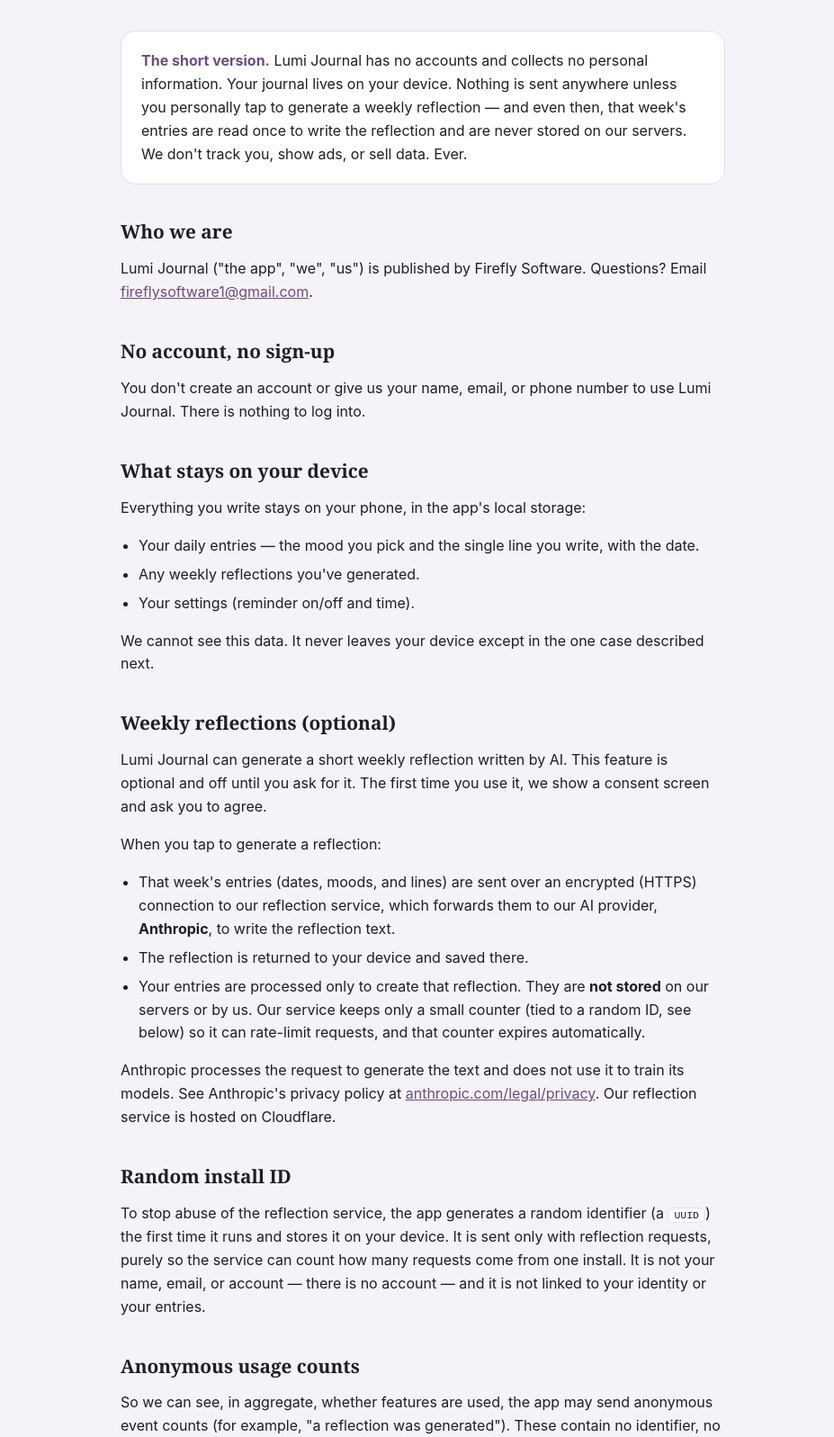
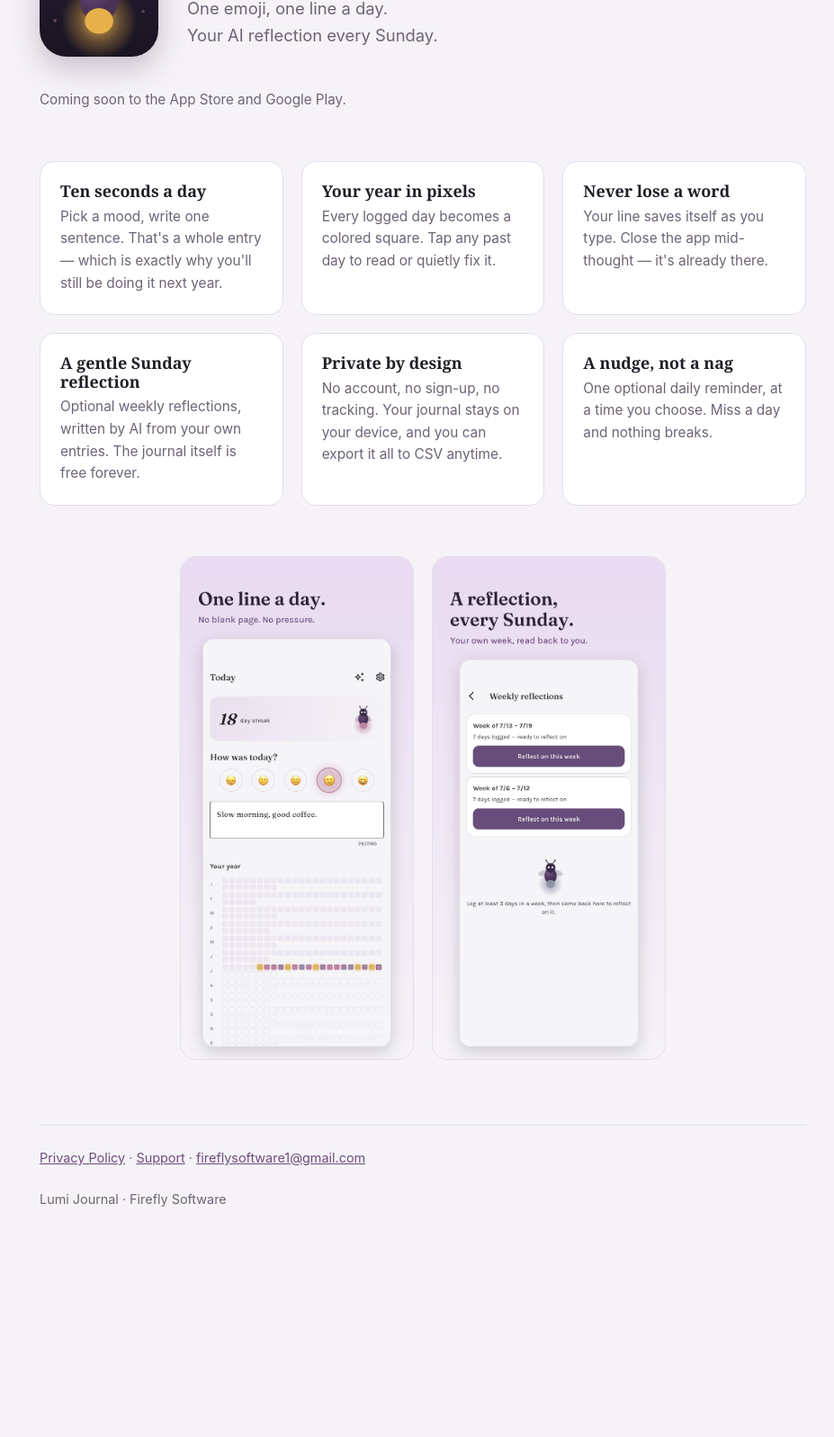
Before and after one commit to UnverFirat/lumi-journal-legal, a plain HTML site: page index.html in a window 1280 px wide. Shown: the part 133-1730 px from the top of the page at 90% size, without its empty margins (170-1097 px from the left). After the commit the page ends 1557 px from the top, so only its background shows below. Drawn offline with Linux system fonts and the light colour scheme.

Commit message:
Add landing page and support page alongside privacy policy

```diff
--- a/index.html
+++ b/index.html
@@ -3,153 +3,98 @@
 <head>
 <meta charset="utf-8">
 <meta name="viewport" content="width=device-width, initial-scale=1">
-<title>Lumi Journal — Privacy Policy</title>
+<title>Lumi Journal — one line a day</title>
+<meta name="description" content="One emoji, one line a day. A tiny journal with gentle weekly AI reflections. No account, no tracking.">
 <style>
-  :root {
-    --bg: #f5f3f7; --card: #ffffff; --ink: #211d26; --muted: #6d6376;
-    --accent: #6d4c7d; --rule: #e4dcec;
+  :root { --bg:#f5f3f7; --card:#fff; --ink:#211d26; --muted:#6d6376;
+          --accent:#6d4c7d; --rule:#e4dcec; }
+  @media (prefers-color-scheme: dark) {
+    :root { --bg:#1a1523; --card:#241d30; --ink:#ede8f2; --muted:#b1a6c0;
+            --accent:#c9a9dd; --rule:#3a3048; }
   }
-  @media (prefers-color-scheme: dark) {
-    :root {
-      --bg: #1a1523; --card: #241d30; --ink: #ede8f2; --muted: #b1a6c0;
-      --accent: #c9a9dd; --rule: #3a3048;
-    }
-  }
-  * { box-sizing: border-box; }
-  body {
-    margin: 0; background: var(--bg); color: var(--ink);
-    font-family: -apple-system, BlinkMacSystemFont, "Segoe UI", Roboto, sans-serif;
-    line-height: 1.62; -webkit-font-smoothing: antialiased;
-  }
-  .wrap { max-width: 720px; margin: 0 auto; padding: 56px 24px 96px; }
-  h1, h2 { font-family: Georgia, "Times New Roman", serif; font-weight: 600;
-           line-height: 1.2; color: var(--ink); }
-  h1 { font-size: 2.1rem; margin: 0 0 6px; }
-  h2 { font-size: 1.3rem; margin: 40px 0 10px; }
-  .sub { color: var(--muted); margin: 0 0 40px; font-size: .95rem; }
-  .tldr {
-    background: var(--card); border: 1px solid var(--rule); border-radius: 16px;
-    padding: 20px 22px; margin: 0 0 8px;
-  }
-  .tldr strong { color: var(--accent); }
-  a { color: var(--accent); }
-  ul { padding-left: 20px; }
-  li { margin: 6px 0; }
-  code { background: var(--card); border: 1px solid var(--rule);
-         border-radius: 6px; padding: 1px 6px; font-size: .88em; }
-  hr { border: none; border-top: 1px solid var(--rule); margin: 48px 0 0; }
-  footer { color: var(--muted); font-size: .85rem; margin-top: 20px; }
+  * { box-sizing:border-box; }
+  body { margin:0; background:var(--bg); color:var(--ink); line-height:1.6;
+         font-family:-apple-system,BlinkMacSystemFont,"Segoe UI",Roboto,sans-serif;
+         -webkit-font-smoothing:antialiased; }
+  .wrap { max-width:900px; margin:0 auto; padding:64px 24px 80px; }
+  h1,h2 { font-family:Georgia,"Times New Roman",serif; font-weight:600; line-height:1.15; }
+  .hero { display:flex; gap:32px; align-items:center; flex-wrap:wrap; }
+  .hero img.icon { width:132px; height:132px; border-radius:30px; flex:none;
+                   box-shadow:0 12px 32px rgba(74,51,87,.28); }
+  .hero h1 { font-size:2.6rem; margin:0 0 8px; }
+  .tag { color:var(--muted); font-size:1.15rem; margin:0; }
+  .cta { margin:36px 0 0; color:var(--muted); font-size:.95rem; }
+  .grid { display:grid; grid-template-columns:repeat(auto-fit,minmax(240px,1fr));
+          gap:20px; margin:56px 0 0; }
+  .card { background:var(--card); border:1px solid var(--rule); border-radius:16px;
+          padding:22px; }
+  .card h2 { font-size:1.12rem; margin:0 0 6px; }
+  .card p { margin:0; color:var(--muted); font-size:.96rem; }
+  .shots { display:flex; gap:20px; margin:56px 0 0; flex-wrap:wrap; justify-content:center; }
+  .shots img { width:260px; max-width:100%; border-radius:18px;
+               border:1px solid var(--rule); }
+  footer { margin-top:72px; padding-top:24px; border-top:1px solid var(--rule);
+           color:var(--muted); font-size:.9rem; }
+  a { color:var(--accent); }
 </style>
 </head>
 <body>
 <div class="wrap">
 
-  <h1>Privacy Policy</h1>
-  <p class="sub">Lumi Journal · Last updated 22 July 2026</p>
-
-  <div class="tldr">
-    <p style="margin:0"><strong>The short version.</strong> Lumi Journal has
-    no accounts and collects no personal information. Your journal lives on
-    your device. Nothing is sent anywhere unless you personally tap to
-    generate a weekly reflection — and even then, that week's entries are
-    read once to write the reflection and are never stored on our servers.
-    We don't track you, show ads, or sell data. Ever.</p>
+  <div class="hero">
+    <img class="icon" src="icon.png" alt="Lumi Journal icon">
+    <div>
+      <h1>Lumi Journal</h1>
+      <p class="tag">One emoji, one line a day.<br>Your AI reflection every Sunday.</p>
+    </div>
   </div>
 
-  <h2>Who we are</h2>
-  <p>Lumi Journal ("the app", "we", "us") is published by Firefly Software.
-  Questions? Email <a href="mailto:fireflysoftware1@gmail.com">fireflysoftware1@gmail.com</a>.</p>
+  <p class="cta">Coming soon to the App Store and Google Play.</p>
 
-  <h2>No account, no sign-up</h2>
-  <p>You don't create an account or give us your name, email, or phone
-  number to use Lumi Journal. There is nothing to log into.</p>
+  <div class="grid">
+    <div class="card">
+      <h2>Ten seconds a day</h2>
+      <p>Pick a mood, write one sentence. That's a whole entry — which is
+      exactly why you'll still be doing it next year.</p>
+    </div>
+    <div class="card">
+      <h2>Your year in pixels</h2>
+      <p>Every logged day becomes a colored square. Tap any past day to read
+      or quietly fix it.</p>
+    </div>
+    <div class="card">
+      <h2>Never lose a word</h2>
+      <p>Your line saves itself as you type. Close the app mid-thought — it's
+      already there.</p>
+    </div>
+    <div class="card">
+      <h2>A gentle Sunday reflection</h2>
+      <p>Optional weekly reflections, written by AI from your own entries.
+      The journal itself is free forever.</p>
+    </div>
+    <div class="card">
+      <h2>Private by design</h2>
+      <p>No account, no sign-up, no tracking. Your journal stays on your
+      device, and you can export it all to CSV anytime.</p>
+    </div>
+    <div class="card">
+      <h2>A nudge, not a nag</h2>
+      <p>One optional daily reminder, at a time you choose. Miss a day and
+      nothing breaks.</p>
+    </div>
+  </div>
 
-  <h2>What stays on your device</h2>
-  <p>Everything you write stays on your phone, in the app's local storage:</p>
-  <ul>
-    <li>Your daily entries — the mood you pick and the single line you write, with the date.</li>
-    <li>Any weekly reflections you've generated.</li>
-    <li>Your settings (reminder on/off and time).</li>
-  </ul>
-  <p>We cannot see this data. It never leaves your device except in the one
-  case described next.</p>
+  <div class="shots">
+    <img src="shot_today.png" alt="Today screen with mood picker and year grid">
+    <img src="shot_reflections.png" alt="Weekly reflections screen">
+  </div>
 
-  <h2>Weekly reflections (optional)</h2>
-  <p>Lumi Journal can generate a short weekly reflection written by AI. This
-  feature is optional and off until you ask for it. The first time you use
-  it, we show a consent screen and ask you to agree.</p>
-  <p>When you tap to generate a reflection:</p>
-  <ul>
-    <li>That week's entries (dates, moods, and lines) are sent over an
-        encrypted (HTTPS) connection to our reflection service, which
-        forwards them to our AI provider, <strong>Anthropic</strong>, to
-        write the reflection text.</li>
-    <li>The reflection is returned to your device and saved there.</li>
-    <li>Your entries are processed only to create that reflection. They are
-        <strong>not stored</strong> on our servers or by us. Our service
-        keeps only a small counter (tied to a random ID, see below) so it
-        can rate-limit requests, and that counter expires automatically.</li>
-  </ul>
-  <p>Anthropic processes the request to generate the text and does not use
-  it to train its models. See Anthropic's privacy policy at
-  <a href="https://www.anthropic.com/legal/privacy">anthropic.com/legal/privacy</a>.
-  Our reflection service is hosted on Cloudflare.</p>
-
-  <h2>Random install ID</h2>
-  <p>To stop abuse of the reflection service, the app generates a random
-  identifier (a <code>UUID</code>) the first time it runs and stores it on
-  your device. It is sent only with reflection requests, purely so the
-  service can count how many requests come from one install. It is not your
-  name, email, or account — there is no account — and it is not linked to
-  your identity or your entries.</p>
-
-  <h2>Anonymous usage counts</h2>
-  <p>So we can see, in aggregate, whether features are used, the app may send
-  anonymous event counts (for example, "a reflection was generated"). These
-  contain no identifier, no device information, and nothing that can be
-  linked back to you — just a running tally.</p>
-
-  <h2>Purchases</h2>
-  <p>Weekly reflections are a paid subscription. Payments are handled entirely
-  by the Apple App Store or Google Play and managed through our subscriptions
-  provider, RevenueCat. We never see or receive your credit card or payment
-  details. See
-  <a href="https://www.revenuecat.com/privacy">revenuecat.com/privacy</a>.</p>
-
-  <h2>What we do NOT do</h2>
-  <ul>
-    <li>No advertising and no ad networks.</li>
-    <li>No third-party tracking or analytics SDKs.</li>
-    <li>No selling or sharing of your data — there is nothing to sell.</li>
-    <li>No location, contacts, photos, or health data access.</li>
-  </ul>
-
-  <h2>Keeping and deleting your data</h2>
-  <p>Because your journal is stored locally, you are in control. You can
-  export everything to a CSV file at any time from Settings. Deleting the app
-  removes all local data from your device. Reflection requests leave nothing
-  behind on our side beyond the temporary rate-limit counter, which expires
-  on its own.</p>
-
-  <h2>Children</h2>
-  <p>Lumi Journal is not directed to children under 13 (or under 16 where
-  applicable), and we do not knowingly collect information from them.</p>
-
-  <h2>Your rights</h2>
-  <p>Depending on where you live (for example under GDPR or CCPA), you may
-  have rights to access or delete personal data a company holds about you.
-  Because we do not hold personal data that identifies you on our servers,
-  there is generally nothing for us to retrieve or erase — your data is on
-  your device and under your control. If you have questions, contact us at
-  the email above.</p>
-
-  <h2>Changes to this policy</h2>
-  <p>If we change this policy, we'll update the date at the top and, for
-  meaningful changes, note it in the app or its store listing.</p>
-
-  <hr>
-  <footer>Lumi Journal · Firefly Software · This policy is provided for
-  transparency and does not constitute legal advice.</footer>
+  <footer>
+    <a href="privacy.html">Privacy Policy</a> ·
+    <a href="support.html">Support</a> ·
+    <a href="mailto:fireflysoftware1@gmail.com">fireflysoftware1@gmail.com</a>
+    <br><br>Lumi Journal · Firefly Software
+  </footer>
 
 </div>
 </body>
```
Also changed, not shown: privacy.html (+7 -2 lines), support.html (added, +117 -0 lines), icon.png (added), shot_reflections.png (added), shot_today.png (added).
